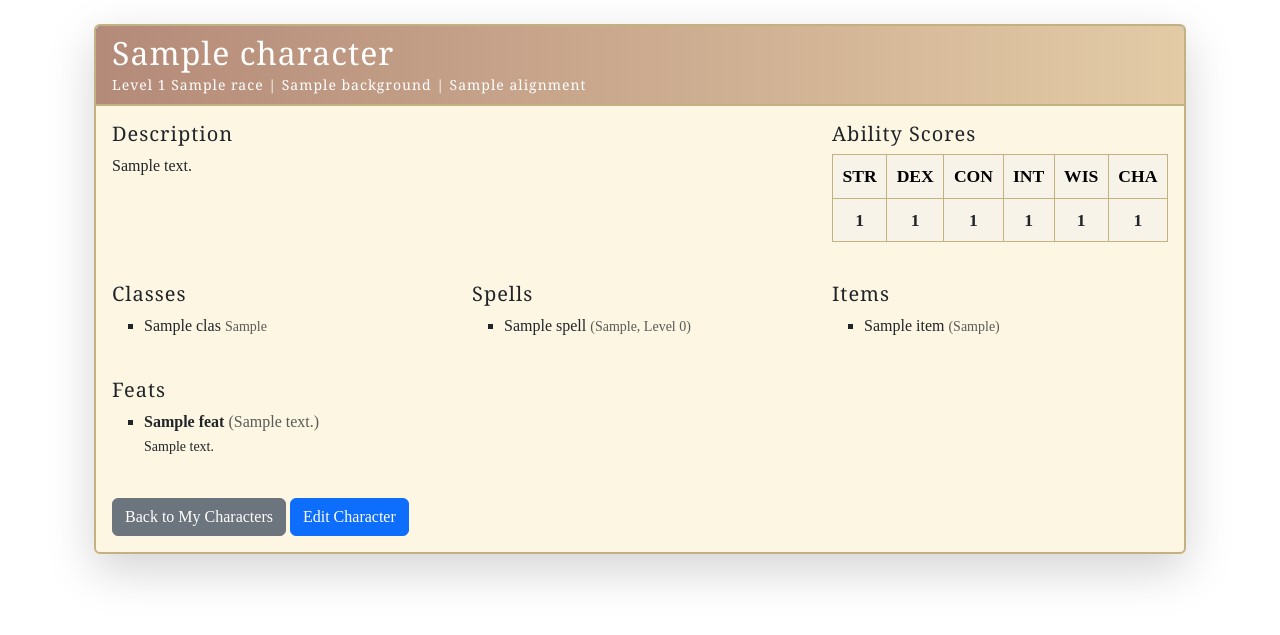
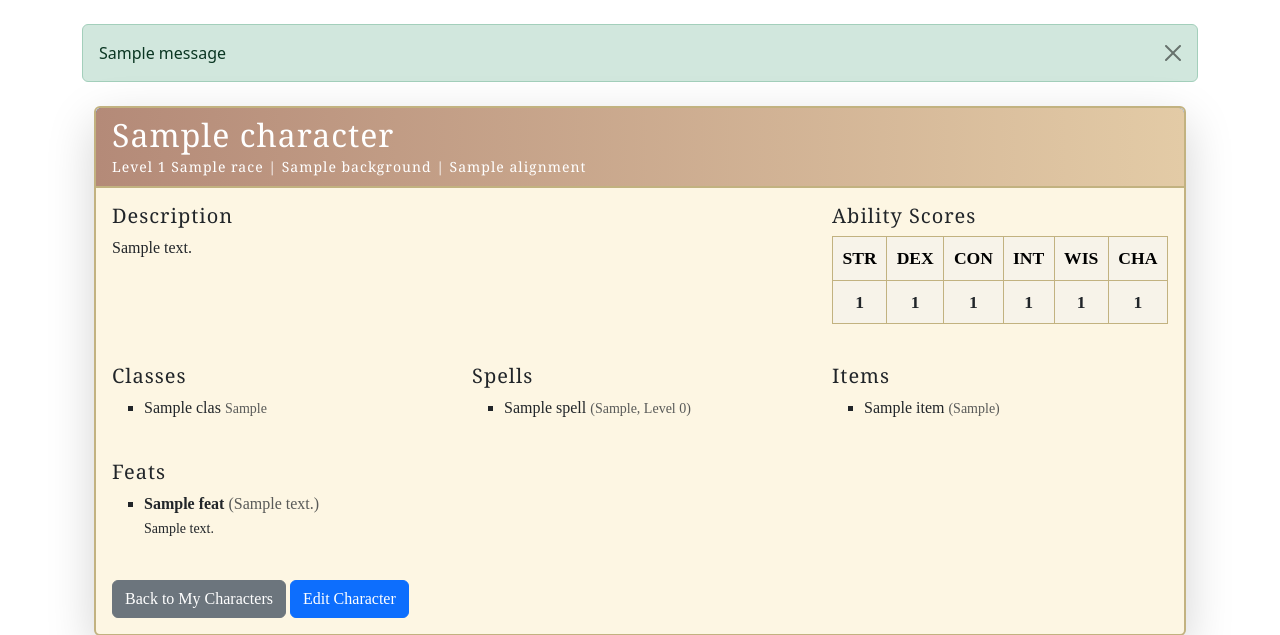
Before and after one commit to JakeSoGreat/dnd-character, a Django app: page /characters/1/ in a window 1280 px wide. Shown: the part 56-691 px from the top of the page. Run offline with Django 4.2, Linux system fonts and the light colour scheme; a user stored in the database is signed in; tables that the repository leaves empty hold one stand-in row (values such as "Sample post"); one stand-in notice (Sample message) is shown.

Commit message:
fix issue where success and error messages not showing

```diff
--- a/home/templates/base.html
+++ b/home/templates/base.html
@@ -56,6 +56,25 @@
             </div>
         </nav>
 
+        {% if messages %}
+        <div class="container mt-3">
+            {% for message in messages %}
+            <div
+                class="alert alert-{{ message.tags }} alert-dismissible fade show"
+                role="alert"
+            >
+                {{ message }}
+                <button
+                    type="button"
+                    class="btn-close"
+                    data-bs-dismiss="alert"
+                    aria-label="Close"
+                ></button>
+            </div>
+            {% endfor %}
+        </div>
+        {% endif %}
+
         <!-- Main Content -->
         <div class="container mb-5">{% block content %}{% endblock %}</div>
 
@@ -72,7 +91,7 @@
                             alt="Facebook"
                             width="24"
                             height="24"
-                        /></a>
+                    /></a>
                     <a
                         href="https://instagram.com"
                         target="_blank"
@@ -83,14 +102,14 @@
                             alt="Instagram"
                             width="24"
                             height="24"
-                        /></a>
+                    /></a>
                     <a href="https://twitter.com" target="_blank">
                         <img
                             src="https://cdn.jsdelivr.net/npm/simple-icons@v9/icons/twitter.svg"
                             alt="Twitter"
                             width="24"
                             height="24"
-                        /></a>
+                    /></a>
                 </div>
             </div>
         </footer>
--- a/home/views.py
+++ b/home/views.py
@@ -128,6 +128,7 @@ def character_delete(request, pk):
     character = get_object_or_404(Character, pk=pk, user=request.user)
     if request.method == 'POST':
         character.delete()
+        messages.success(request, 'Character deleted successfully!')
         return redirect('character_list')
     return render(request, 'character_confirm_delete.html', {'character': character})
 
```
